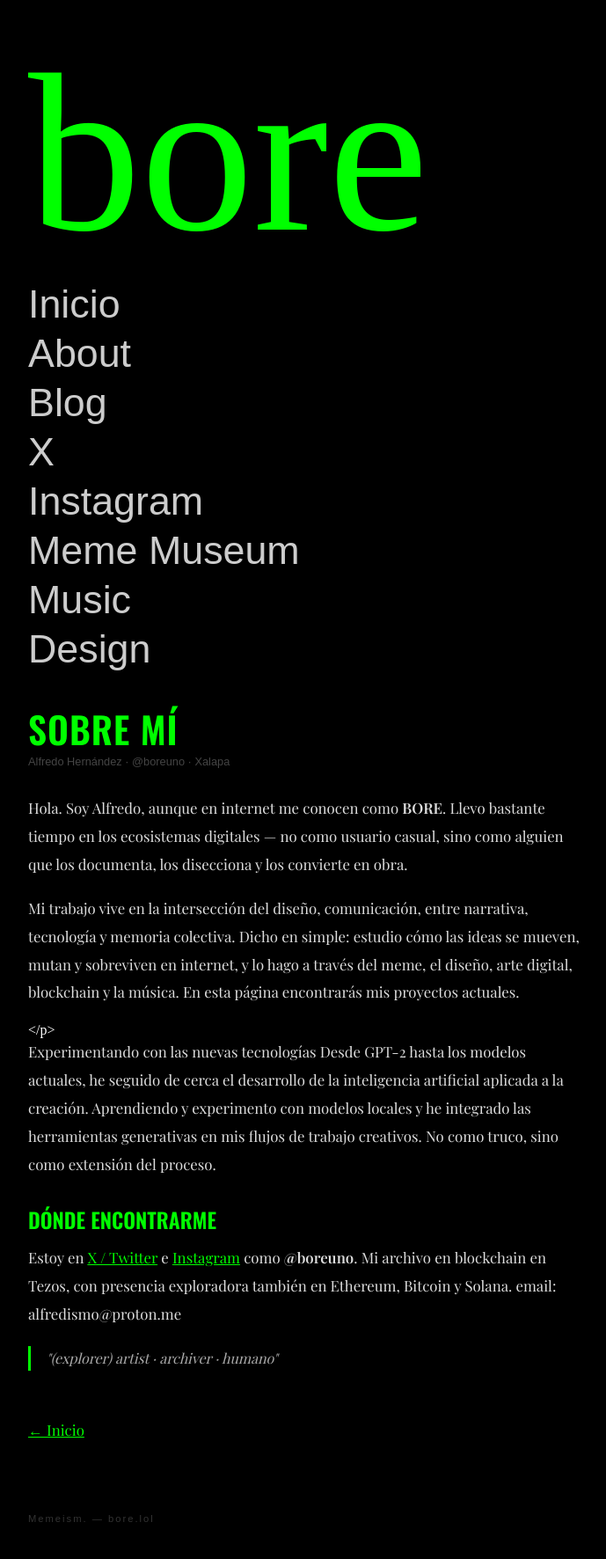
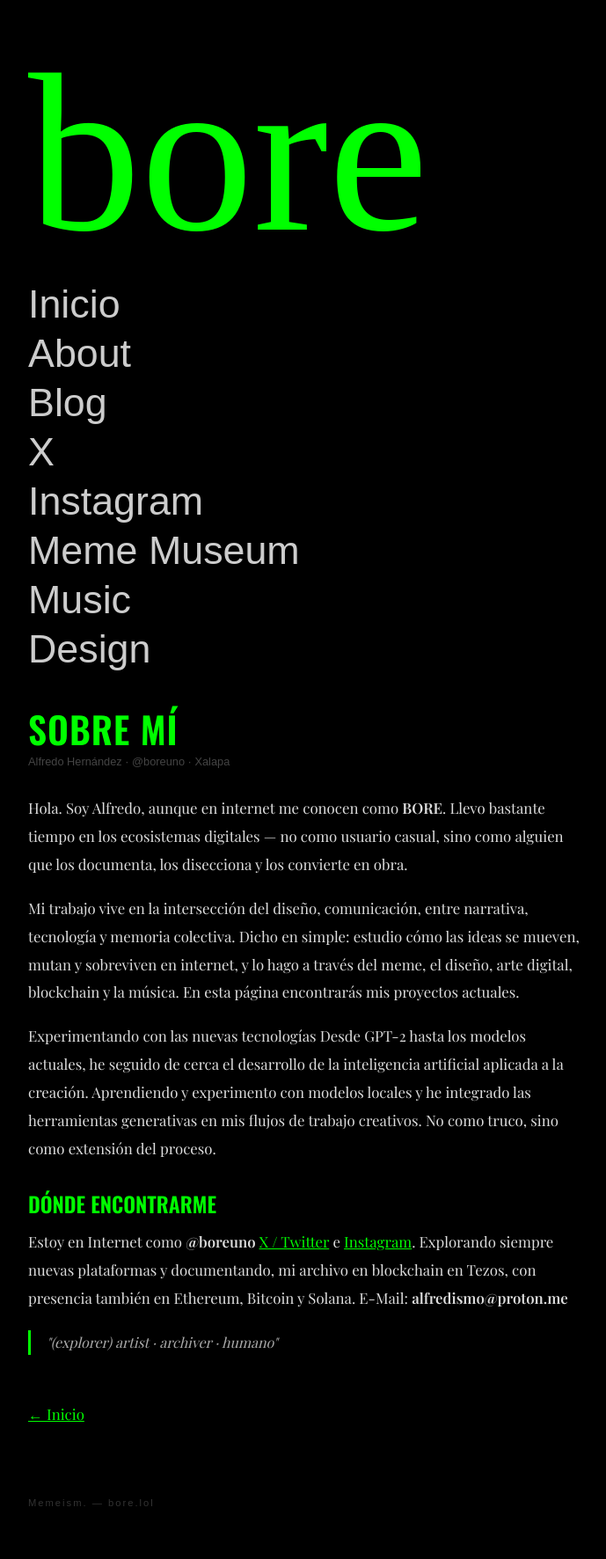
Before and after one commit to alfredismo/bore.lol, a Jekyll site: the page built from about.md, in a window 1280 px wide. Shown: the whole page at 88% size, without its empty margins (292-981 px from the left). Built offline with Jekyll 4.4.1, drawn with Linux system fonts in a browser that asks for light colours; some web fonts are replaced; our own code applies the rules of GitHub Pages for plain Markdown files.

Commit message:
Update about.md

```diff
--- a/about.md
+++ b/about.md
@@ -16,9 +16,6 @@ Dicho en simple: estudio cómo las ideas se mueven, mutan y sobreviven en intern
 y lo hago a través del meme, el diseño, arte digital, blockchain y la música. En esta página encontrarás mis proyectos actuales.
 </p>
 
-
-</p>
-
 <p>
 
 Experimentando con las nuevas tecnologías Desde GPT-2 hasta los modelos actuales, he seguido de cerca el desarrollo
@@ -31,11 +28,12 @@ del proceso.
 <h2>Dónde encontrarme</h2>
 
 <p>
-Estoy en <a href="https://x.com/boreuno">X / Twitter</a> e
-<a href="https://instagram.com/boreuno">Instagram</a> como <strong>@boreuno</strong>.
-Mi archivo en blockchain en Tezos, con presencia exploradora también en
+Estoy en Internet como <strong>@boreuno</strong> <a href="https://x.com/boreuno">X / Twitter</a> e
+<a href="https://instagram.com/boreuno">Instagram</a>.
+Explorando siempre nuevas plataformas y documentando, mi archivo en blockchain en Tezos, con presencia también en
 Ethereum, Bitcoin y Solana.
-email: alfredismo@proton.me
+
+E-Mail: <strong>alfredismo@proton.me</strong>
 </p>
 
 <blockquote>
```
